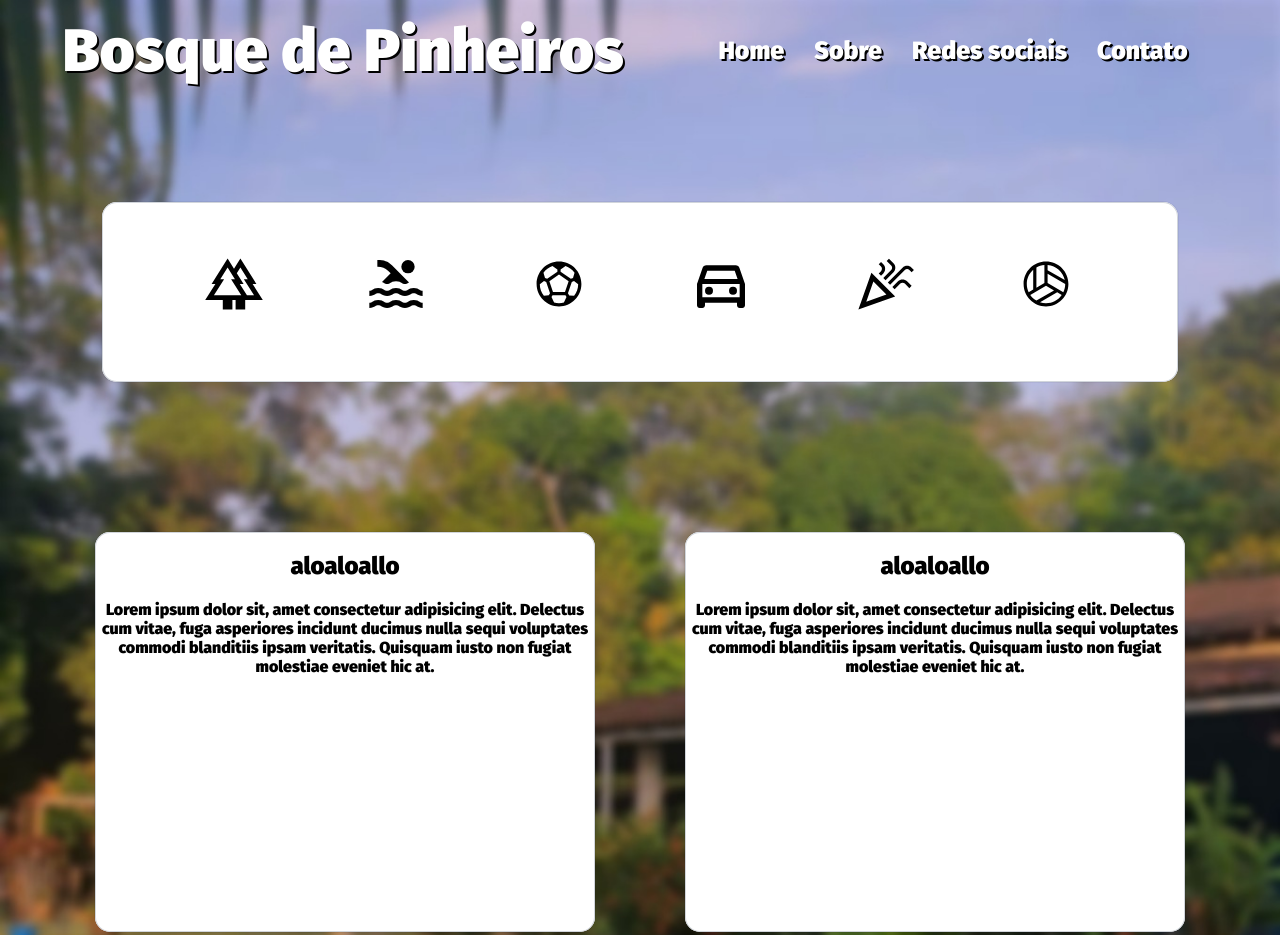
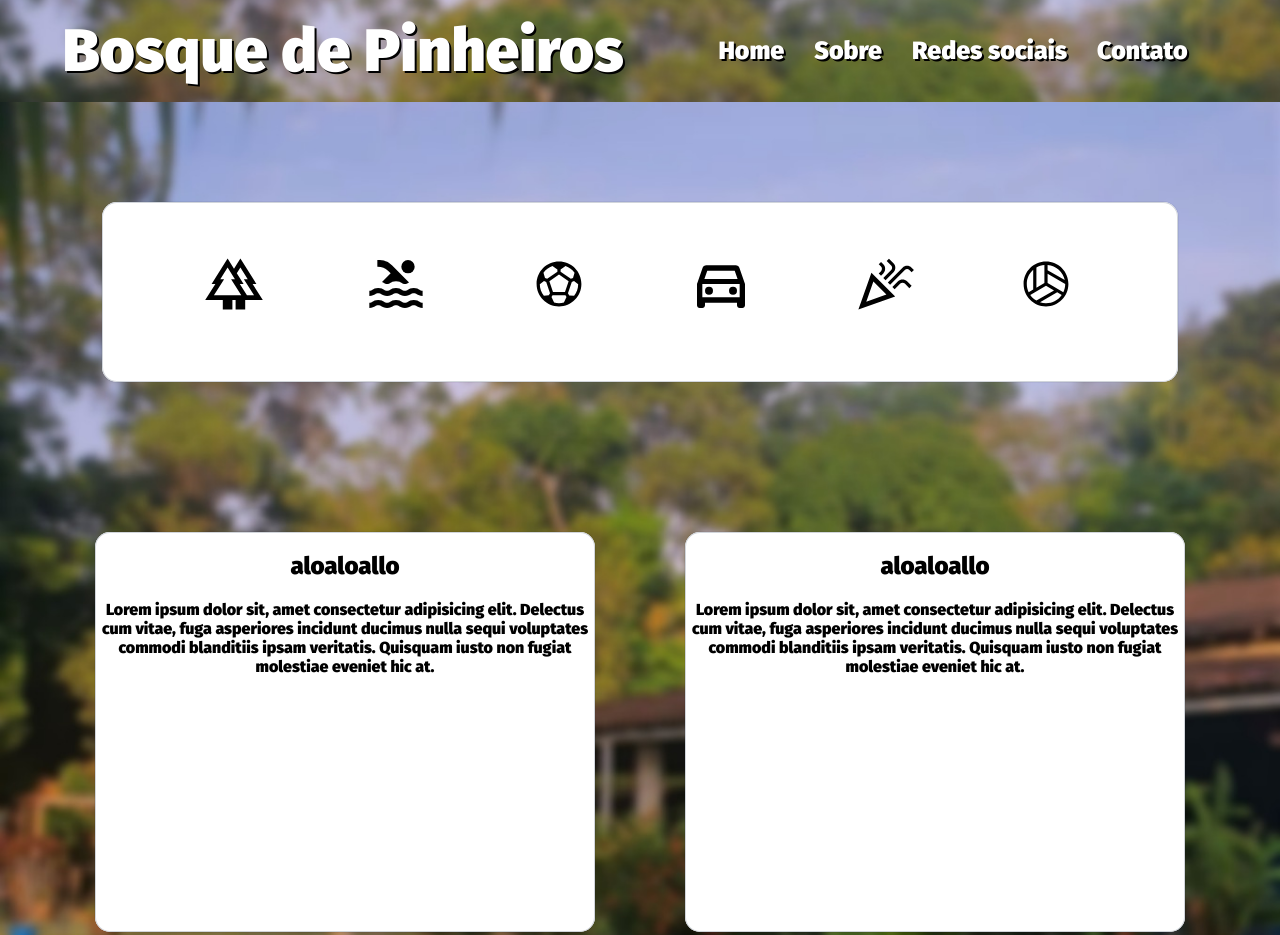
Before and after one commit to bernardcavaleiro/Home-Screen-Test, a plain HTML site: page index.html in a window 1280 px wide. Shown: the top 935 px of the page. Drawn offline with Linux system fonts and the light colour scheme.

Commit message:
Update Header

```diff
--- a/css/style.css
+++ b/css/style.css
@@ -12,6 +12,7 @@ html,body{
     -moz-background-size: cover;
     -o-background-size: cover;
     background-size: cover;
+    background-position: center center;
 }
 
 .clear{clear: both;}
@@ -21,7 +22,8 @@ textarea:focus, input:focus{
 }
 
 header{
-    width: 100%;
+    background-image: url('../images/capa.jpg');
+    background-position: center 30%;
     display: flex;
     justify-content:space-around;
     align-items: center;
```
